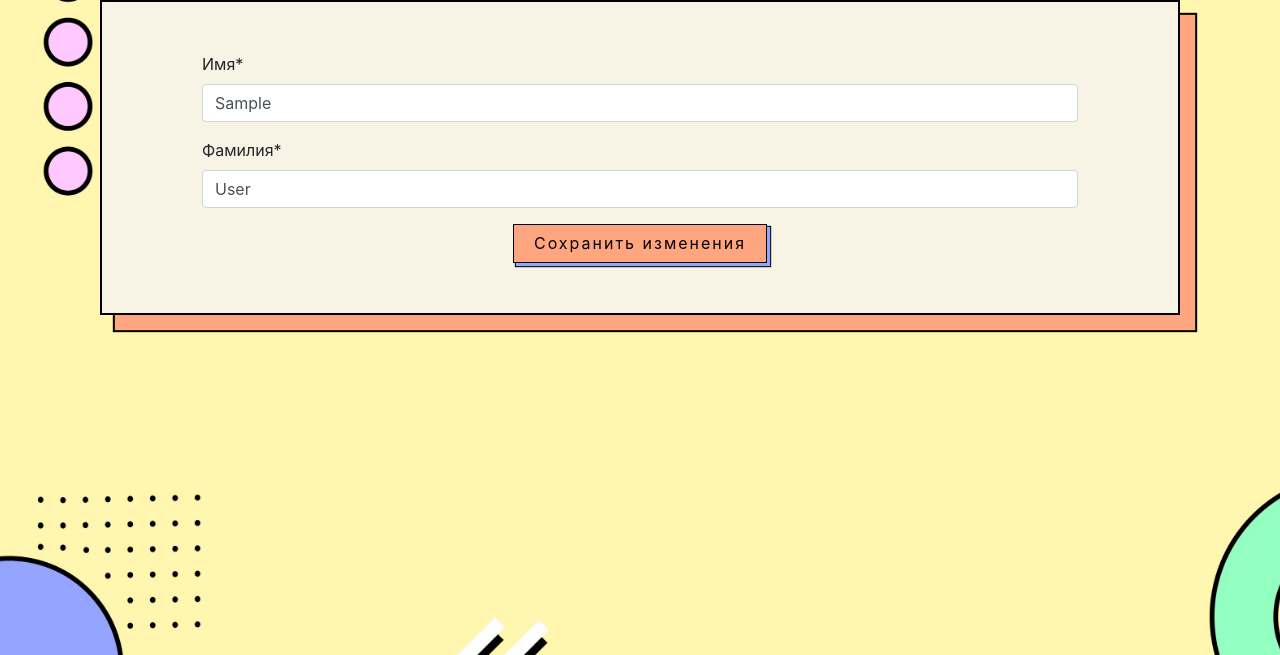
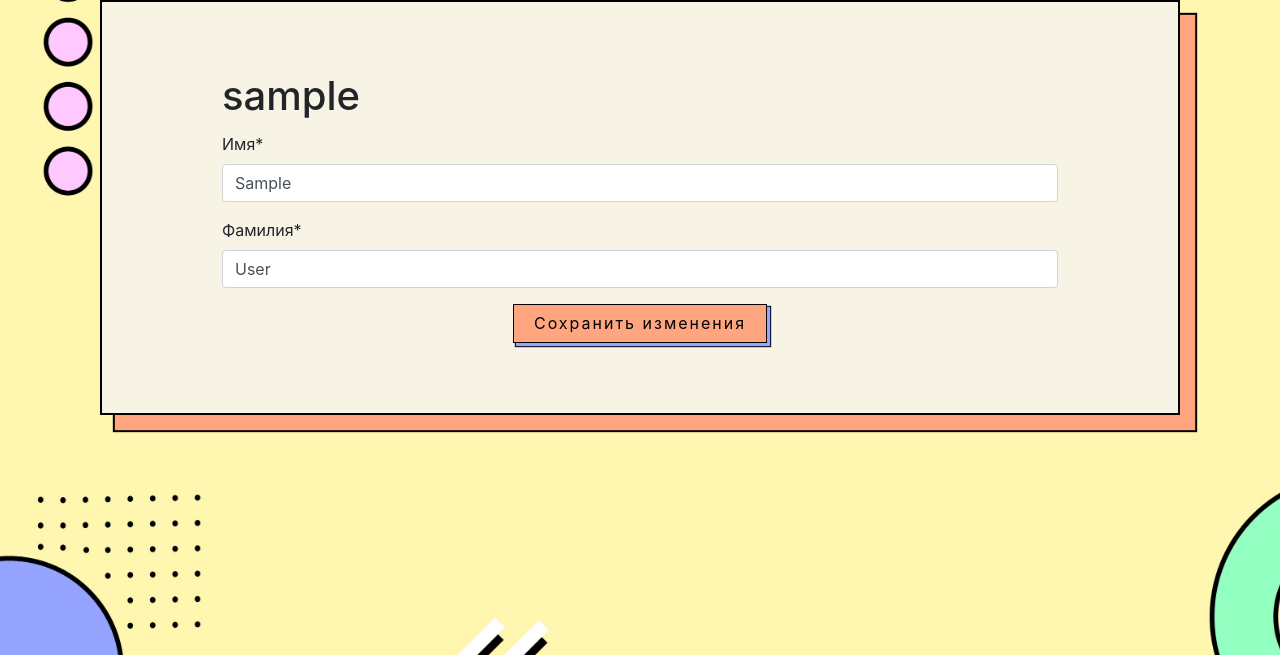
Before and after one commit to andrey545454/MathGame-CourseWork, a Django app: page /profile/ in a window 1280 px wide. Shown: the part 56-711 px from the top of the page. Run offline with Django 4.2, Linux system fonts and the light colour scheme; the visitor is signed in with stand-in values (Sample User, id 1); some libraries are stand-ins or nearby versions.

Commit message:
add login to profile page

```diff
--- a/templates/profile.html
+++ b/templates/profile.html
@@ -16,9 +16,14 @@
 {% endblock %}
 
 {% block content %}
-     <form method="POST" class="frm">
-        {% csrf_token %}
-        {{ form|crispy }}
-        <button type="submit" class="frm-btn">Сохранить изменения</button>
-    </form>
+    <div class="frm">
+        <div class="card-body">
+            <h1 class="card-title mr-auto">{{ user.username }}</h1>
+            <form method="POST">
+                {% csrf_token %}
+                {{ form|crispy }}
+                <button type="submit" class="frm-btn">Сохранить изменения</button>
+            </form>
+        </div>
+    </div>
 {% endblock %}
```
